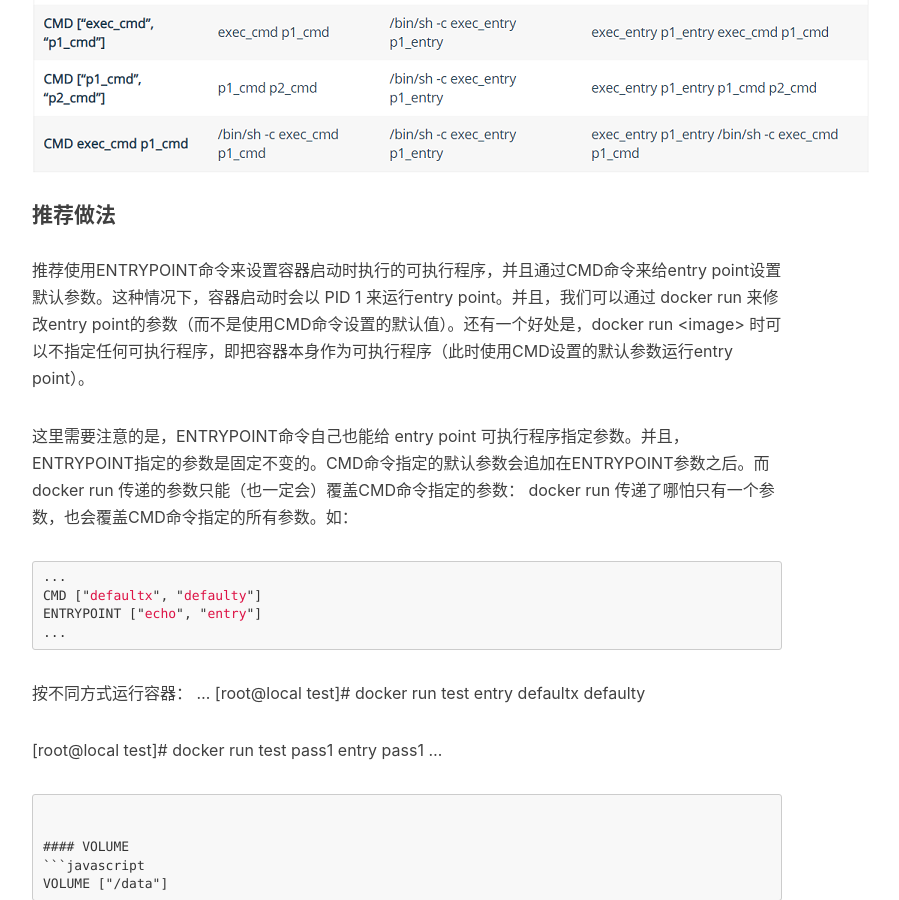
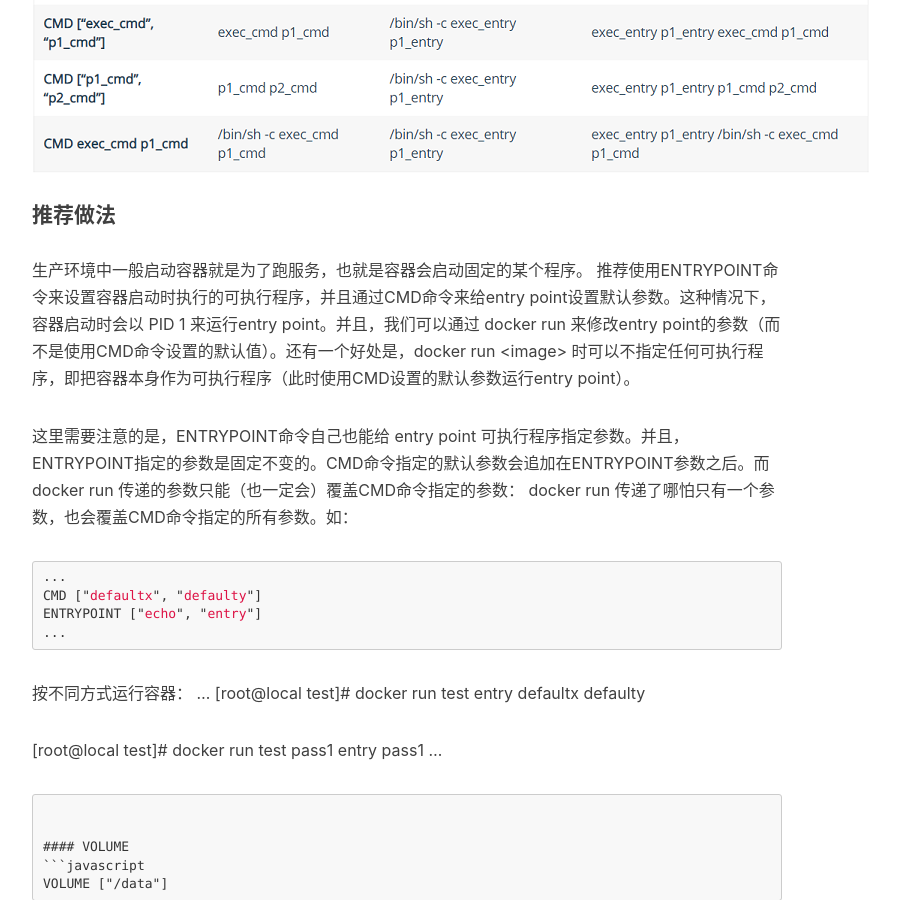
Before and after one commit to ttyrion/ttyrion.github.io, a Jekyll site: the page built from _posts/2019-06-09-【Docker】Dockerfile reference -part1.md, in a window 1280 px wide and 900 px high, scrolled down 18440 px. Shown: the whole window, without its empty margins (233-1132 px from the left). Built offline with Jekyll 4.4.1, drawn with Linux system fonts in a browser that asks for light colours; nearby versions of some CDN libraries; comment, search, counter and statistics services are not loaded.

Commit message:
容器固定入口

```diff
--- a/_posts/2019-06-09-【Docker】Dockerfile reference -part1.md
+++ b/_posts/2019-06-09-【Docker】Dockerfile reference -part1.md
@@ -643,6 +643,7 @@ CMD和ENTRYPOINT命令都能指定在容器运行时将运行什么程序。这
 ![ENTRYPOINT-CMD.png](https://raw.githubusercontent.com/ttyrion/ttyrion.github.io/master/image/docker/ENTRYPOINT-CMD.png)
 
 #### 推荐做法
+生产环境中一般启动容器就是为了跑服务，也就是容器会启动固定的某个程序。
 推荐使用ENTRYPOINT命令来设置容器启动时执行的可执行程序，并且通过CMD命令来给entry point设置默认参数。这种情况下，容器启动时会以 PID 1 来运行entry point。并且，我们可以通过 docker run 来修改entry point的参数（而不是使用CMD命令设置的默认值）。还有一个好处是，docker run \<image\> 时可以不指定任何可执行程序，即把容器本身作为可执行程序（此时使用CMD设置的默认参数运行entry point）。
 
 这里需要注意的是，ENTRYPOINT命令自己也能给 entry point 可执行程序指定参数。并且，ENTRYPOINT指定的参数是固定不变的。CMD命令指定的默认参数会追加在ENTRYPOINT参数之后。而 docker run 传递的参数只能（也一定会）覆盖CMD命令指定的参数： docker run 传递了哪怕只有一个参数，也会覆盖CMD命令指定的所有参数。如：
```
